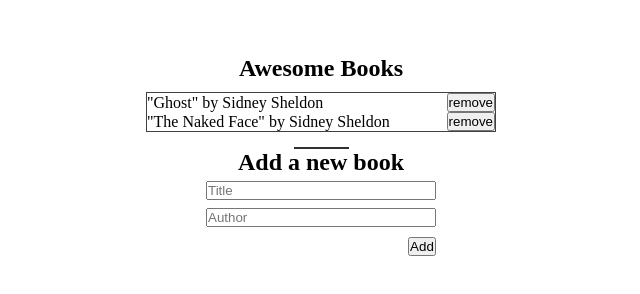
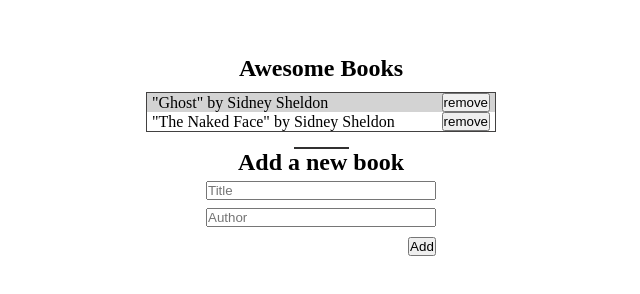
Before and after one commit to eerapheal/Ralph-Harry-book, a plain HTML site: page index.html in a window 1280 px wide. Shown: the whole page, without its empty margins (319-959 px from the left). Drawn offline with Linux system fonts and the light colour scheme.

```diff
--- a/main.css
+++ b/main.css
@@ -51,6 +51,7 @@
   justify-content: space-between;
   align-items: center;
  flex-direction: row;
+ padding: 0 5px;
 }
 
 .books-btn-div {
@@ -89,3 +90,7 @@
   border: 1px solid  rgb(66, 65, 65);
   width: 350px;
  }
+
+ .book-div:nth-child(odd) {
+  background-color: lightgrey;
+}
```
Also changed, not shown: package.json (deleted, +0 -31 lines), 1 other file.
